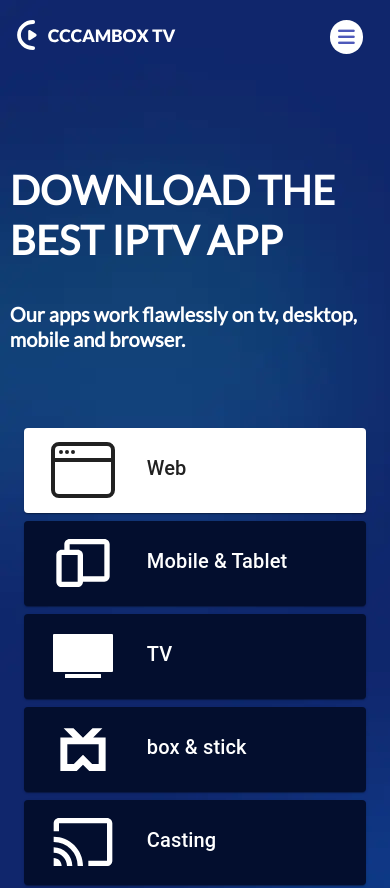
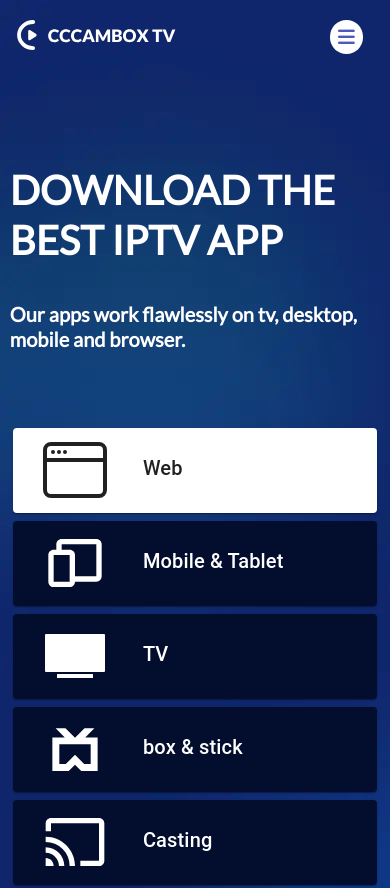
Before and after one commit to Arsalanbashir831/MTV, a React (Create React App) app in the folder my-app/: page /Setup in a window 390 px wide. Shown: the top 888 px of the page. Built offline with nearby package versions, Linux system fonts and the light colour scheme; a web font is replaced by a local one.

Commit message:
Fixed Bug

```diff
--- a/my-app/src/components/SetupPlatform.css
+++ b/my-app/src/components/SetupPlatform.css
@@ -147,7 +147,7 @@
 
 @media screen and (max-width:768px) {
     .mainContainerDesktop {
-        padding: 21px 3.75vw 26px !important;
+        padding: 21px 0.75vw 26px !important;
     }
     #ccc_web {
         grid-gap: 0 !important;
```
